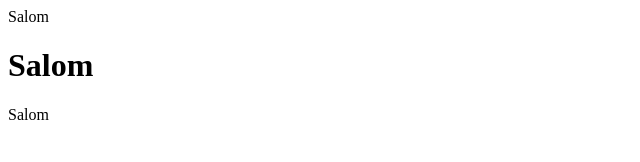
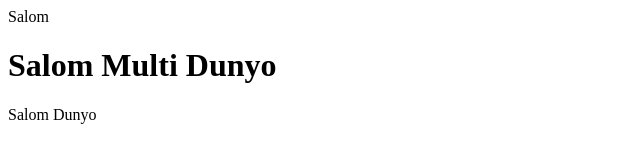
Before and after one commit to SarvarDevYT/prctise, a plain HTML site: page index.html in a window 1280 px wide. Shown: the whole page, without its empty margins (0-640 px from the left). Drawn offline with Linux system fonts and the light colour scheme.

Commit message:
Update index.html

```diff
--- a/index.html
+++ b/index.html
@@ -11,11 +11,11 @@
     </div>
 
     <h1>
-        Salom
+        Salom Multi Dunyo
     </h1>
 
     <p>
-        Salom
+        Salom Dunyo
     </p>
 </body>
 </html>
```
